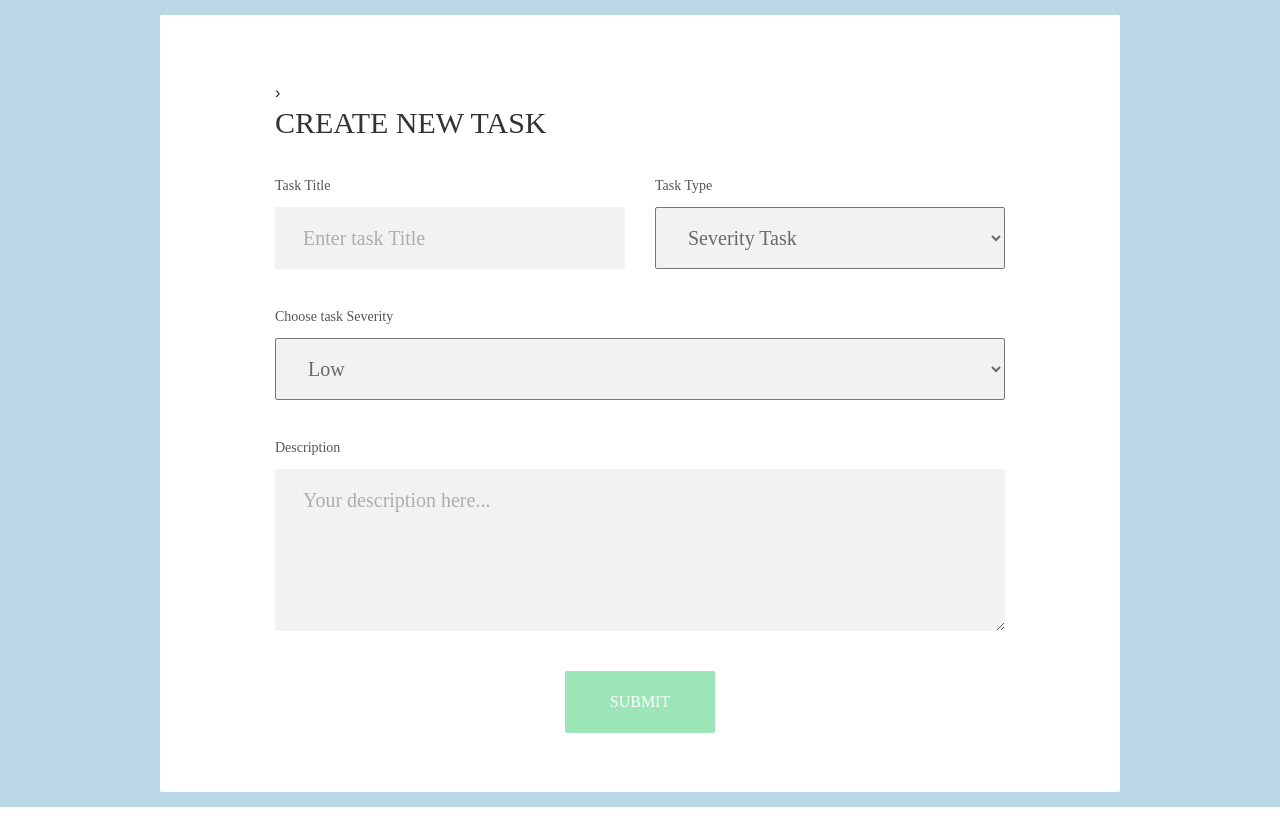
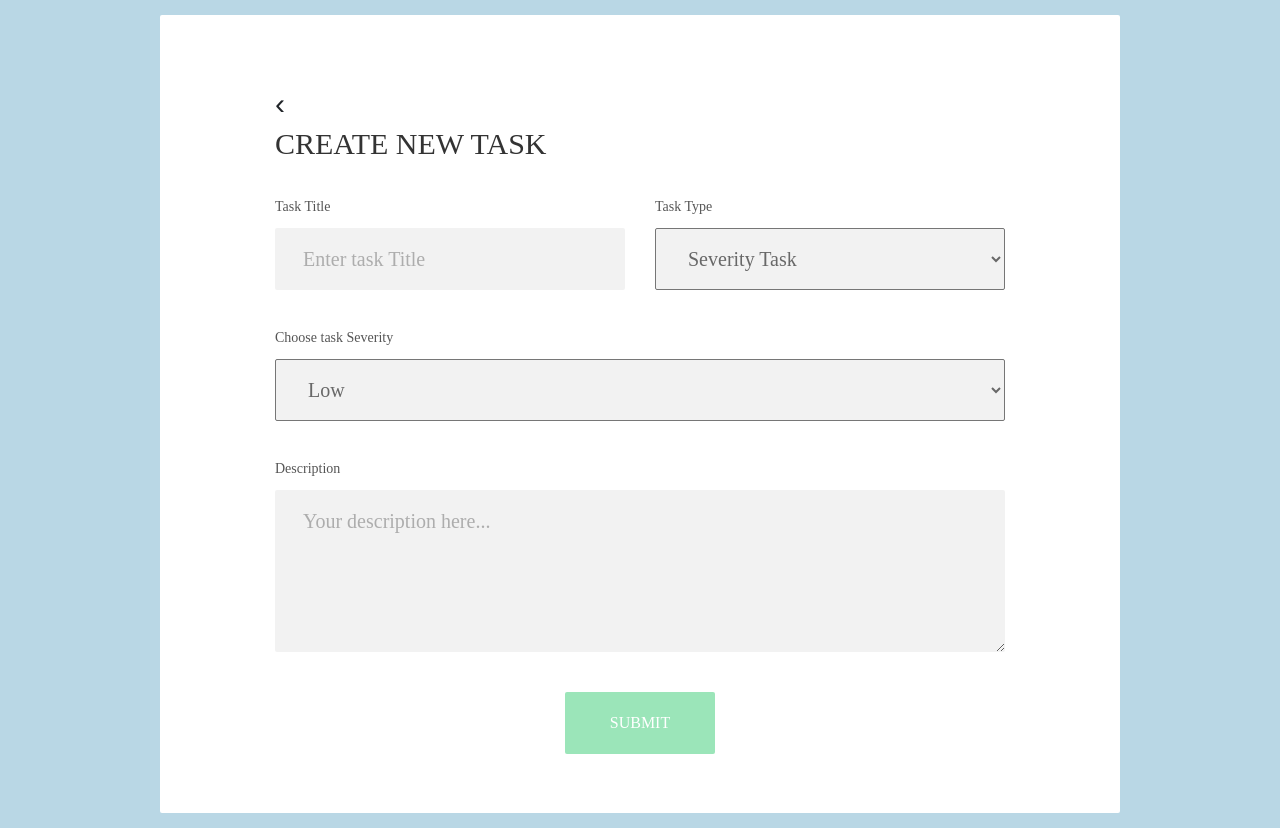
Before and after one commit to avihupinko/taskManagerWebApp, a PHP site: page /newTask.html in a window 1280 px wide. Before the commit the page ends 807 px from the top, so only its background shows below. Run offline with PHP 8.4, Linux system fonts and the light colour scheme; some web fonts are replaced.

Commit message:
edit back button

```diff
--- a/css/mainTask.css
+++ b/css/mainTask.css
@@ -414,3 +414,7 @@ input[type=date]::-webkit-inner-spin-button {
     -webkit-appearance: none;
     display: none;
 }
+
+.back {
+    font-size: 30px;
+}
--- a/newTask.html
+++ b/newTask.html
@@ -28,7 +28,7 @@
 
     <div class="container-contact100" >
         <div class="wrap-contact100">
-            <span class="back" onclick="window.history.back();">&#8250;</span>
+            <span class="back" onclick="window.history.back();">&#8249;</span>
             <form class="contact100-form validate-form">
                 <span class="contact100-form-title">
                     Create New Task
```
Also changed, not shown: css/main.css (line endings or trailing spaces).
